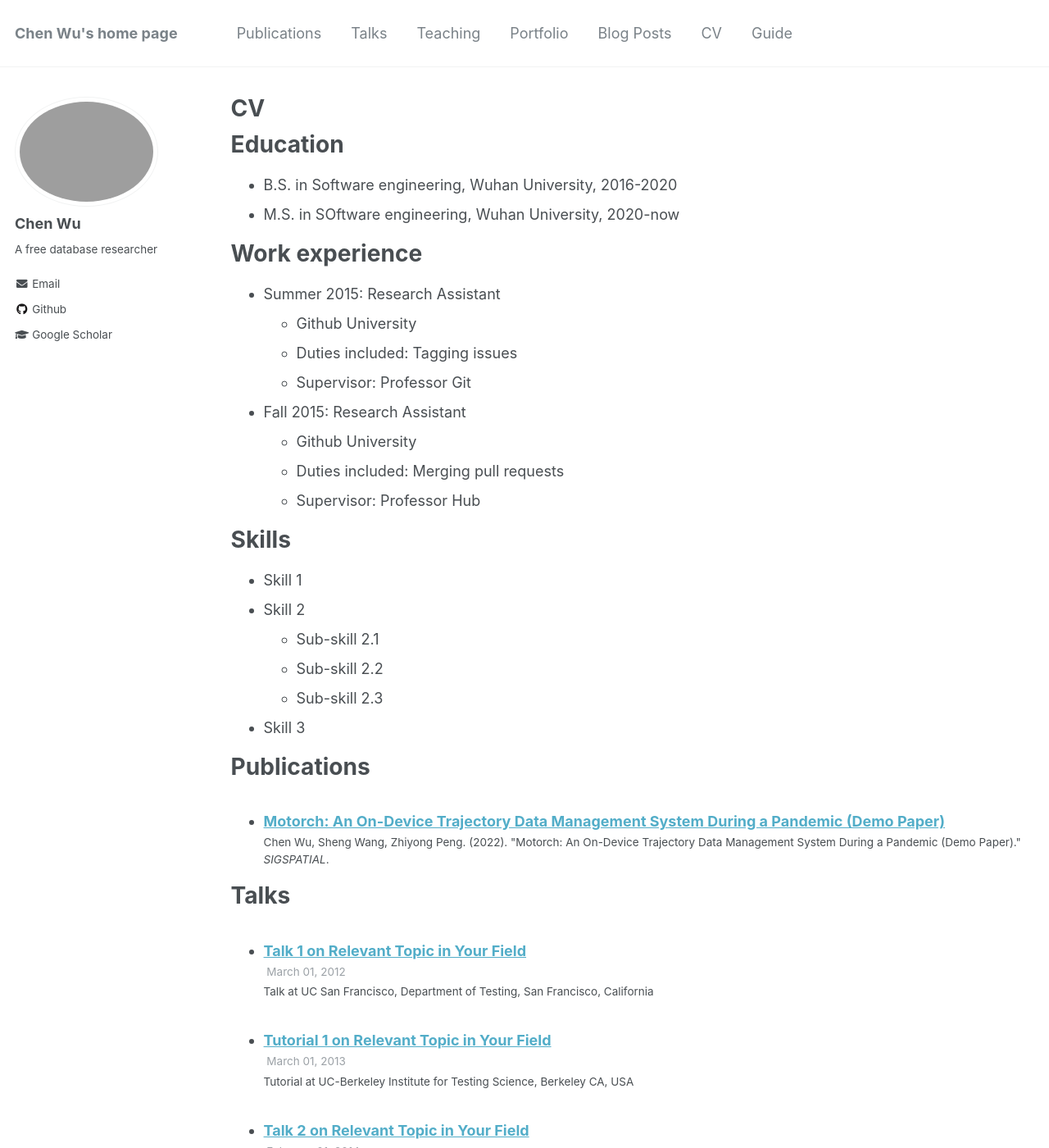
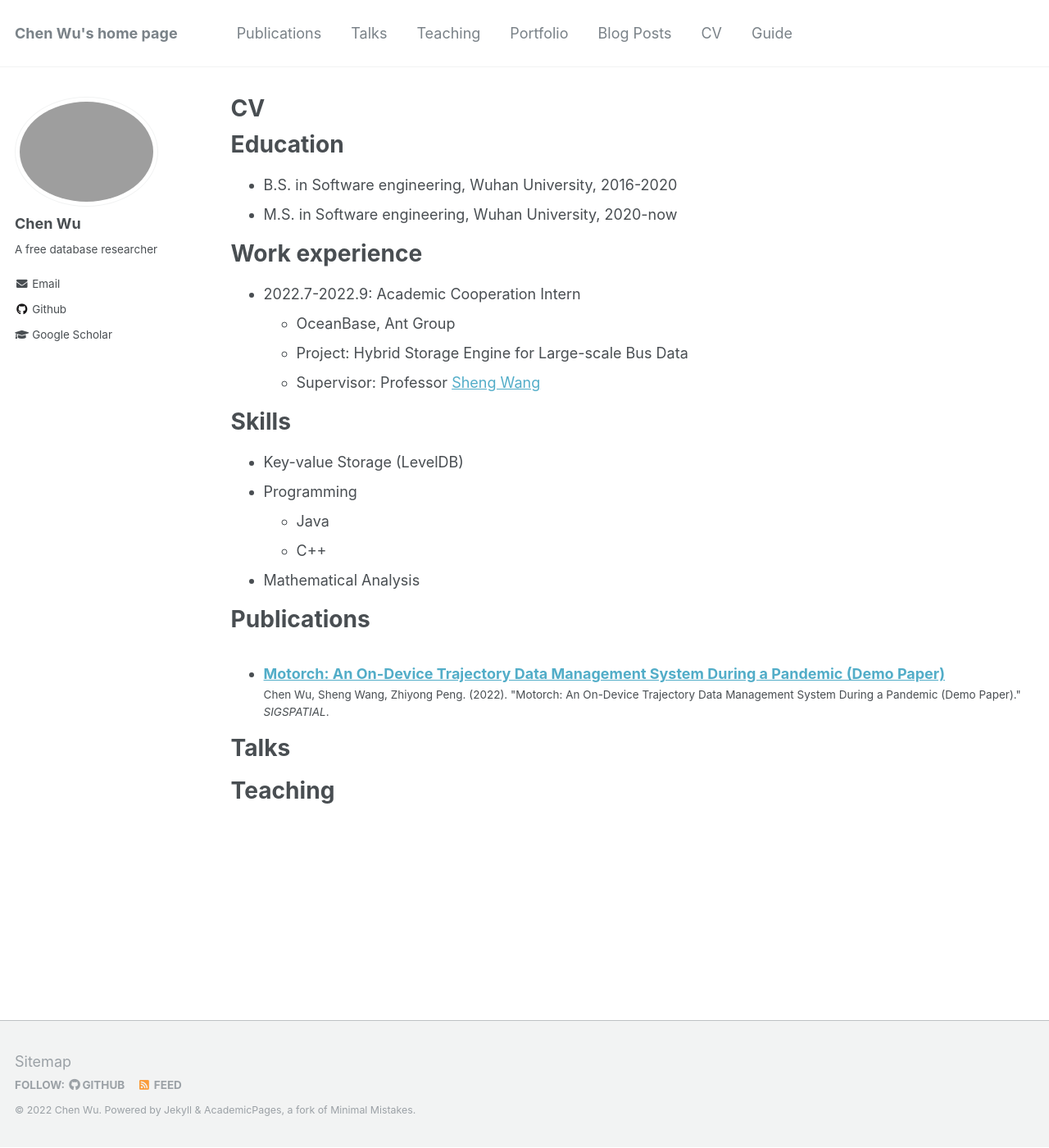
Before and after one commit to Rauthy/Rauthy.github.io, a Jekyll site: the page built from _pages/cv.md, in a window 1280 px wide and 1400 px high. Shown: the whole window at 82% size. Built offline with Jekyll 4.4.1, drawn with Linux system fonts in a browser that asks for light colours; some of the changed text lies outside the part shown.

Commit message:
add CV
add CV

```diff
--- a/_pages/cv.md
+++ b/_pages/cv.md
@@ -12,29 +12,24 @@ redirect_from:
 Education
 ======
 * B.S. in Software engineering, Wuhan University, 2016-2020
-* M.S. in SOftware engineering, Wuhan University, 2020-now
+* M.S. in Software engineering, Wuhan University, 2020-now
 <!-- * Ph.D in Version Control Theory, GitHub University, 2018 (expected) -->
 
 Work experience
 ======
-* Summer 2015: Research Assistant
-  * Github University
-  * Duties included: Tagging issues
-  * Supervisor: Professor Git
+* 2022.7-2022.9: Academic Cooperation Intern
+  * OceanBase, Ant Group
+  * Project: Hybrid Storage Engine for Large-scale Bus Data
+  * Supervisor: Professor [Sheng Wang](http://shengwang.site/)
 
-* Fall 2015: Research Assistant
-  * Github University
-  * Duties included: Merging pull requests
-  * Supervisor: Professor Hub
 
 Skills
 ======
-* Skill 1
-* Skill 2
-  * Sub-skill 2.1
-  * Sub-skill 2.2
-  * Sub-skill 2.3
-* Skill 3
+* Key-value Storage (LevelDB)
+* Programming
+  * Java
+  * C++
+* Mathematical Analysis
 
 Publications
 ======
--- a/_talks/2012-03-01-talk-1.md
+++ /dev/null
@@ -1,11 +0,0 @@
----
-title: "Talk 1 on Relevant Topic in Your Field"
-collection: talks
-type: "Talk"
-permalink: /talks/2012-03-01-talk-1
-venue: "UC San Francisco, Department of Testing"
-date: 2012-03-01
-location: "San Francisco, California"
----
-
-This is a description of your talk, which is a markdown files that can be all markdown-ified like any other post. Yay markdown!
--- a/_talks/2013-03-01-tutorial-1.md
+++ /dev/null
@@ -1,13 +0,0 @@
----
-title: "Tutorial 1 on Relevant Topic in Your Field"
-collection: talks
-type: "Tutorial"
-permalink: /talks/2013-03-01-tutorial-1
-venue: "UC-Berkeley Institute for Testing Science"
-date: 2013-03-01
-location: "Berkeley CA, USA"
----
-
-[More information here](http://exampleurl.com)
-
-This is a description of your tutorial, note the different field in type. This is a markdown files that can be all markdown-ified like any other post. Yay markdown!
--- a/_talks/2014-02-01-talk-2.md
+++ /dev/null
@@ -1,13 +0,0 @@
----
-title: "Talk 2 on Relevant Topic in Your Field"
-collection: talks
-type: "Talk"
-permalink: /talks/2014-02-01-talk-2
-venue: "London School of Testing"
-date: 2014-02-01
-location: "London, UK"
----
-
-[More information here](http://example2.com)
-
-This is a description of your talk, which is a markdown files that can be all markdown-ified like any other post. Yay markdown!
```
Also changed, not shown: _portfolio/portfolio-1.md (+3 -3 lines), _portfolio/portfolio-2.html (deleted, +0 -7 lines), _posts/2012-08-14-blog-post-1.md (deleted, +0 -20 lines), _posts/2014-08-14-blog-post-3.md (deleted, +0 -20 lines), _posts/2015-08-14-blog-post-4.md (deleted, +0 -20 lines), _posts/2199-01-01-future-post.md (deleted, +0 -11 lines), _teaching/2014-spring-teaching-1.md (deleted, +0 -20 lines), backup/2013-08-14-blog-post-2.md (renamed from _posts/2013-08-14-blog-post-2.md), backup/2014-03-01-talk-3.md (renamed from _talks/2014-03-01-talk-3.md), backup/2015-spring-teaching-2.md (renamed from _teaching/2015-spring-teaching-2.md).
